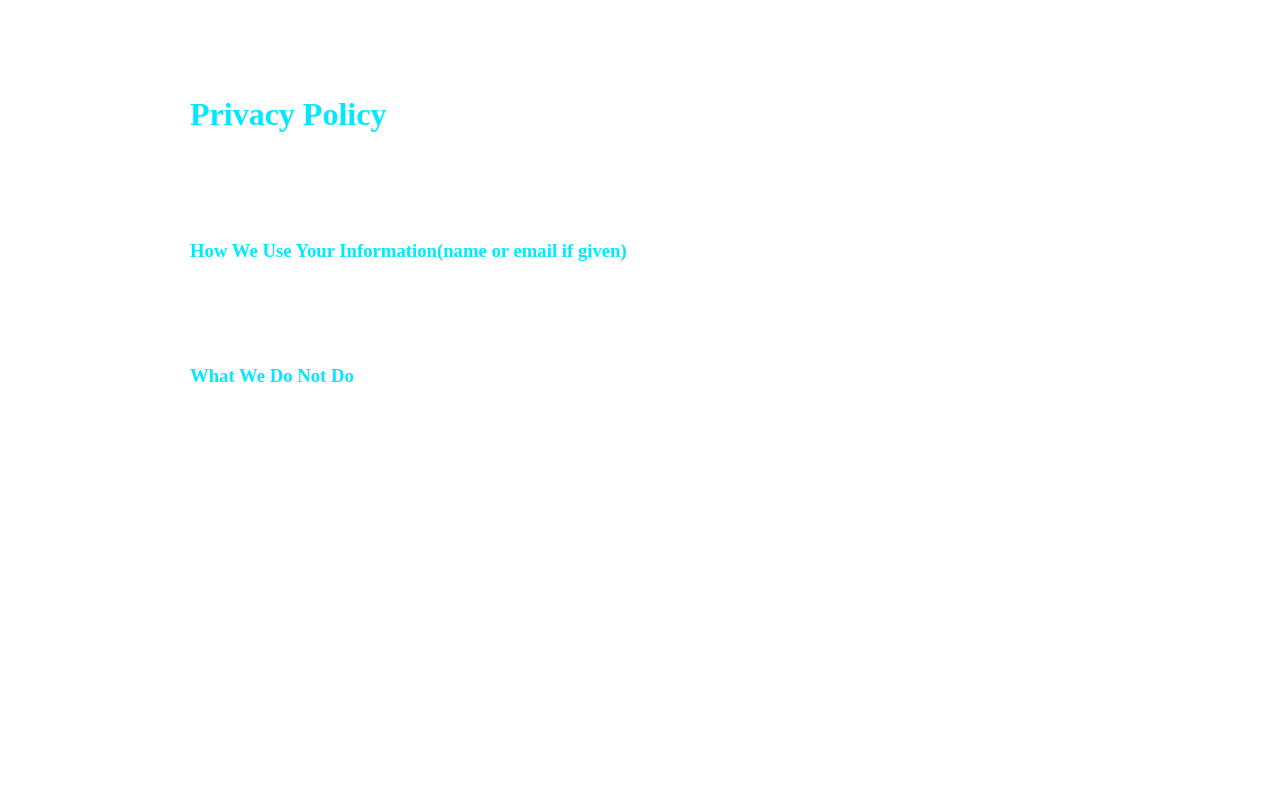
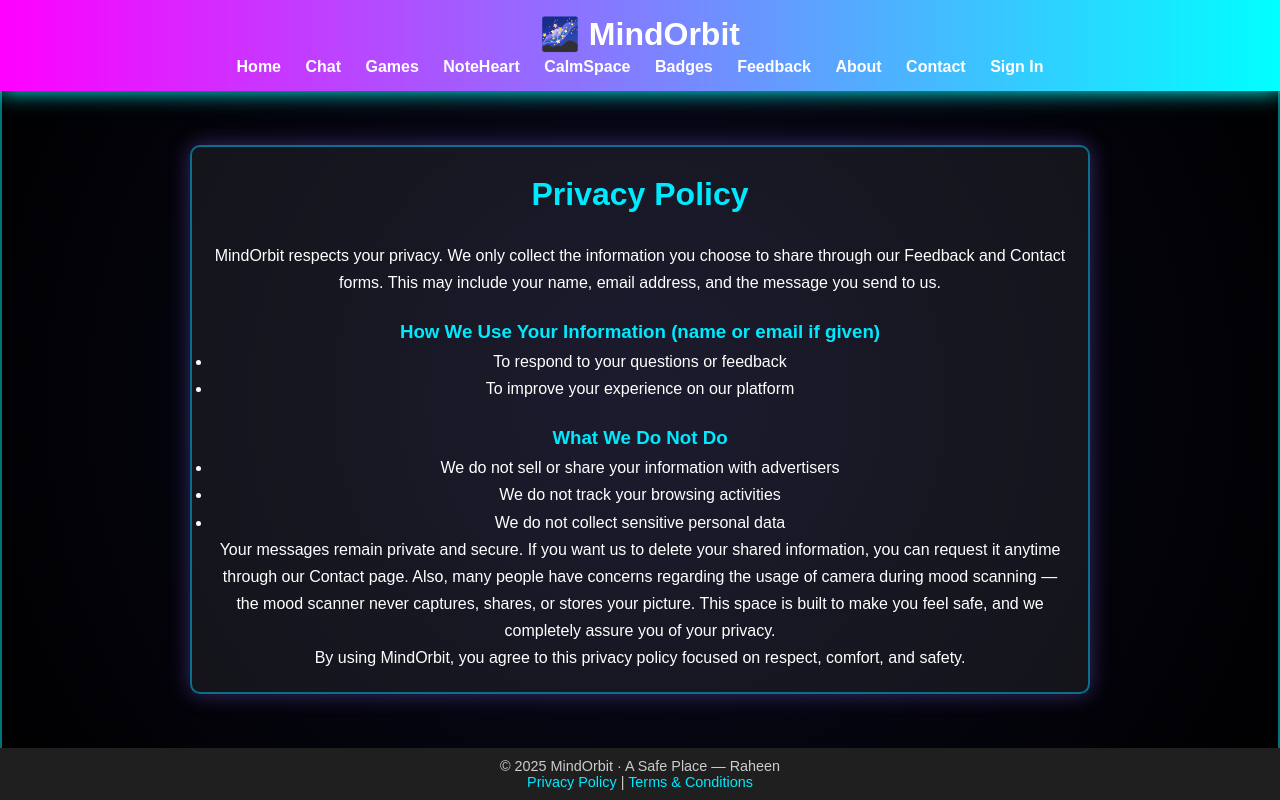
Before and after one commit to webstudios98-glitch/mindorbit, a Flask app: page /privacy in a window 1280 px wide. Run offline with Flask 3, Linux system fonts and the light colour scheme.

Commit message:
Update privacy.html

```diff
--- a/templates/privacy.html
+++ b/templates/privacy.html
@@ -1,11 +1,40 @@
-<section style="max-width: 900px; margin: 40px auto; padding: 20px; background: rgba(255,255,255,0.07); border-radius: 10px; color: #fff; line-height: 1.7;">
+<!DOCTYPE html>
+<html lang="en">
+<head>
+  <meta charset="UTF-8">
+  <meta name="viewport" content="width=device-width, initial-scale=1.0">
+  <title>Privacy Policy - MindOrbit</title>
+  <link rel="stylesheet" href="{{ url_for('static', filename='style.css') }}">
+</head>
+
+<body>
+  <canvas id="bgCanvas"></canvas>
+
+  <header>
+    <h1>🌌 MindOrbit</h1>
+    <nav>
+      <a href="/home">Home</a>
+      <a href="/chat">Chat</a>
+      <a href="/moodgame">Games</a>
+      <a href="/noteheart">NoteHeart</a>
+      <a href="/calmspace">CalmSpace</a>
+      <a href="/badges">Badges</a>
+      <a href="/feedback">Feedback</a>
+      <a href="/about">About</a>
+      <a href="/contact">Contact</a>
+      <a href="/">Sign In</a>
+    </nav>
+  </header>
+
+  <main>
+    <section class="futuristic-card" style="max-width: 900px; margin: 40px auto; padding: 20px; background: rgba(255,255,255,0.07); border-radius: 10px; color: #fff; line-height: 1.7;">
       <h1 style="font-size: 32px; color: #00eaff; margin-bottom: 20px;">Privacy Policy</h1>
       <p>MindOrbit respects your privacy. We only collect the information you choose to share through our Feedback and Contact forms. This may include your name, email address, and the message you send to us.</p>
 
-    <h3 style="color: #00eaff; margin-top: 20px;">How We Use Your Information(name or email if given)</h3>
+      <h3 style="color: #00eaff; margin-top: 20px;">How We Use Your Information (name or email if given)</h3>
       <ul>
         <li>To respond to your questions or feedback</li>
-        <li>To improve our website experience</li>
+        <li>To improve your experience on our platform</li>
       </ul>
 
       <h3 style="color: #00eaff; margin-top: 20px;">What We Do Not Do</h3>
@@ -16,8 +45,21 @@
       </ul>
 
       <p>Your messages remain private and secure. If you want us to delete your shared information, you can request it anytime through our Contact page.
-    Also many of the people have concerns regarding the usage of camera during mood scanner, for the kind information the mood scanner never captures your picture, never shares it or store any of your pictures.
-    This place is to make you feel safe, we completely assure you the privacy.</p>
+      Also, many people have concerns regarding the usage of camera during mood scanning — the mood scanner never captures, shares, or stores your picture.
+      This space is built to make you feel safe, and we completely assure you of your privacy.</p>
 
-    <p>By using MindOrbit, you agree to this privacy policy focused on respect and safety.</p>
+      <p>By using MindOrbit, you agree to this privacy policy focused on respect, comfort, and safety.</p>
     </section>
+  </main>
+
+  <footer>
+    <p>© 2025 MindOrbit · A Safe Place — Raheen</p>
+    <p>
+      <a href="/privacy" style="color:#00eaff; text-decoration:none;">Privacy Policy</a> |
+      <a href="/terms" style="color:#00eaff; text-decoration:none;">Terms & Conditions</a>
+    </p>
+  </footer>
+
+  <script src="{{ url_for('static', filename='script.js') }}"></script>
+</body>
+</html>
```
Lines whose indentation alone changed are shown as unchanged.
